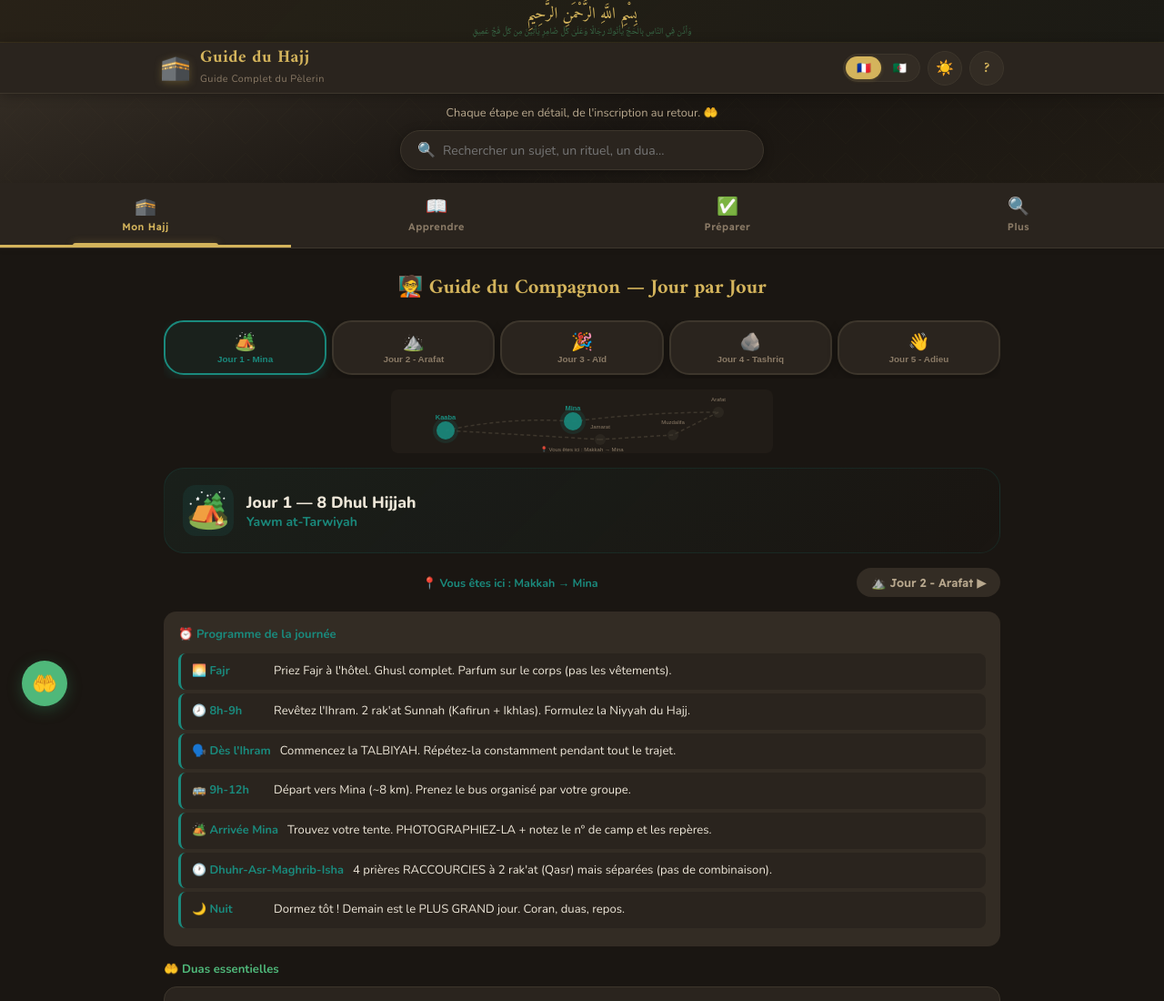
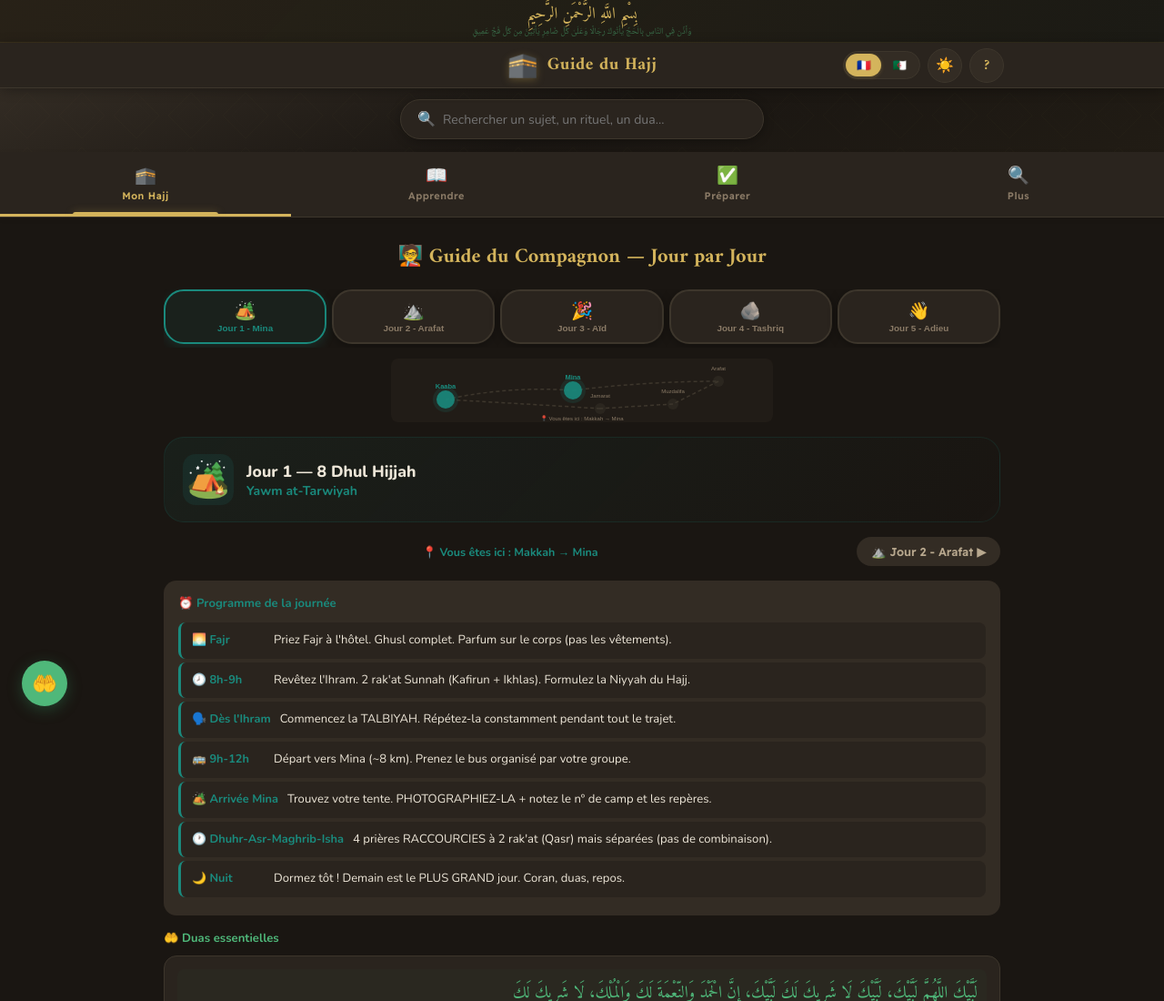
Before and after one commit to abourdim/hajj-guide, a website: page index.html in a window 1280 px wide. Shown: the top 1100 px of the page at 91% size. Drawn offline with nearby package versions, Linux system fonts and the light colour scheme.

Commit message:
Remove redundant subtitle and hero text, center header title
- Remove logo subtitle (was duplicating hero text)
- Remove hero description paragraph (redundant with title)
- Center logo+title in header, controls positioned absolute right
- Keep only search bar in hero section

Co-Authored-By: Claude Opus 4.6 (1M context) <noreply@anthropic.com>

```diff
--- a/app.js
+++ b/app.js
@@ -7,8 +7,7 @@ document.addEventListener('DOMContentLoaded', () => {
 
   // Arabic UI translations
   const AR = {
-    logoTitle: 'دليل الحج', logoSub: 'الدليل الشامل للحاج',
-    heroDesc: 'كل خطوة بالتفصيل، من التسجيل حتى العودة 🤲',
+    logoTitle: 'دليل الحج',
     searchPlaceholder: 'ابحث عن موضوع، شعيرة، دعاء...',
     tabMonHajj: 'حجّي', tabApprendre: 'تعلّم', tabPreparer: 'استعد', tabPlus: 'المزيد',
     footText: '🕋 دليل الحج — تقبّل الله حجّكم 🤲',
@@ -58,8 +57,7 @@ document.addEventListener('DOMContentLoaded', () => {
   };
 
   const FR = {
-    logoTitle: 'Guide du Hajj', logoSub: 'Guide Complet du Pèlerin',
-    heroDesc: 'Chaque étape en détail, de l\'inscription au retour. 🤲',
+    logoTitle: 'Guide du Hajj',
     searchPlaceholder: 'Rechercher un sujet, un rituel, un dua...',
     tabMonHajj: 'Mon Hajj', tabApprendre: 'Apprendre', tabPreparer: 'Préparer', tabPlus: 'Plus',
     footText: '🕋 Guide du Hajj — Qu\'Allah accepte votre Hajj 🤲',
@@ -112,8 +110,6 @@ document.addEventListener('DOMContentLoaded', () => {
     // Static elements
     var el = function(id, txt) { var e = document.getElementById(id); if (e) e.textContent = txt; };
     el('logoTitle', T('logoTitle'));
-    el('logoSub', T('logoSub'));
-    el('heroDesc', T('heroDesc'));
     el('tabMonHajj', T('tabMonHajj'));
     el('tabApprendre', T('tabApprendre'));
     el('tabPreparer', T('tabPreparer'));
--- a/index.html
+++ b/index.html
@@ -23,7 +23,7 @@
 
 <header class="app-header">
     <div class="header-inner">
-        <div class="logo"><span class="logo-icon">🕋</span><div><h1 id="logoTitle">Guide du Hajj</h1><span class="logo-sub" id="logoSub">Guide Complet du Pèlerin</span></div></div>
+        <div class="logo"><span class="logo-icon">🕋</span><h1 id="logoTitle">Guide du Hajj</h1></div>
         <nav class="header-controls">
             <div class="lang-switch" id="langSwitch">
                 <button class="lang-opt active" data-lang="fr" onclick="setLang('fr')">🇫🇷</button>
@@ -37,7 +37,6 @@
 
 <section class="hero">
     <div class="hero-content">
-        <p class="hero-desc" id="heroDesc">Chaque étape en détail, de l'inscription au retour. 🤲</p>
         <div class="search-wrap"><label for="globalSearch" class="sr-only">Rechercher</label><span aria-hidden="true">🔍</span><input type="text" id="globalSearch" placeholder="Rechercher un sujet, un rituel, un dua..."></div>
     </div>
 </section>
--- a/style.css
+++ b/style.css
@@ -55,10 +55,11 @@ body{font-family:var(--ff);background:var(--bg);color:var(--t1);-webkit-font-smo
 
 /* HEADER */
 .app-header{background:var(--card);border-bottom:1px solid var(--brd);position:sticky;top:0;z-index:100;box-shadow:var(--sh)}
-.header-inner{max-width:960px;margin:0 auto;padding:6px 16px;display:flex;align-items:center;justify-content:space-between}
+.header-inner{max-width:960px;margin:0 auto;padding:6px 16px;display:flex;align-items:center;justify-content:center;gap:12px;position:relative}
 .logo{display:flex;align-items:center;gap:10px}.logo-icon{font-size:1.7rem;filter:drop-shadow(0 2px 4px rgba(200,168,78,.3))}
 .logo h1{font-family:var(--fd);font-size:1.2rem;color:var(--gold);line-height:1.1;letter-spacing:.5px}
-.logo-sub{font-size:.68rem;color:var(--t3);letter-spacing:.5px}
+.header-controls{position:absolute;right:16px}
+[lang="ar"] .header-controls{right:auto;left:16px}
 .header-controls{display:flex;gap:8px;align-items:center}
 .theme-btn{border:none;background:var(--acc);width:38px;height:38px;border-radius:50%;cursor:pointer;font-size:1rem;display:flex;align-items:center;justify-content:center;transition:.3s;border:1px solid var(--brd)}
 .theme-btn:hover{transform:scale(1.1);box-shadow:var(--sh)}
```
